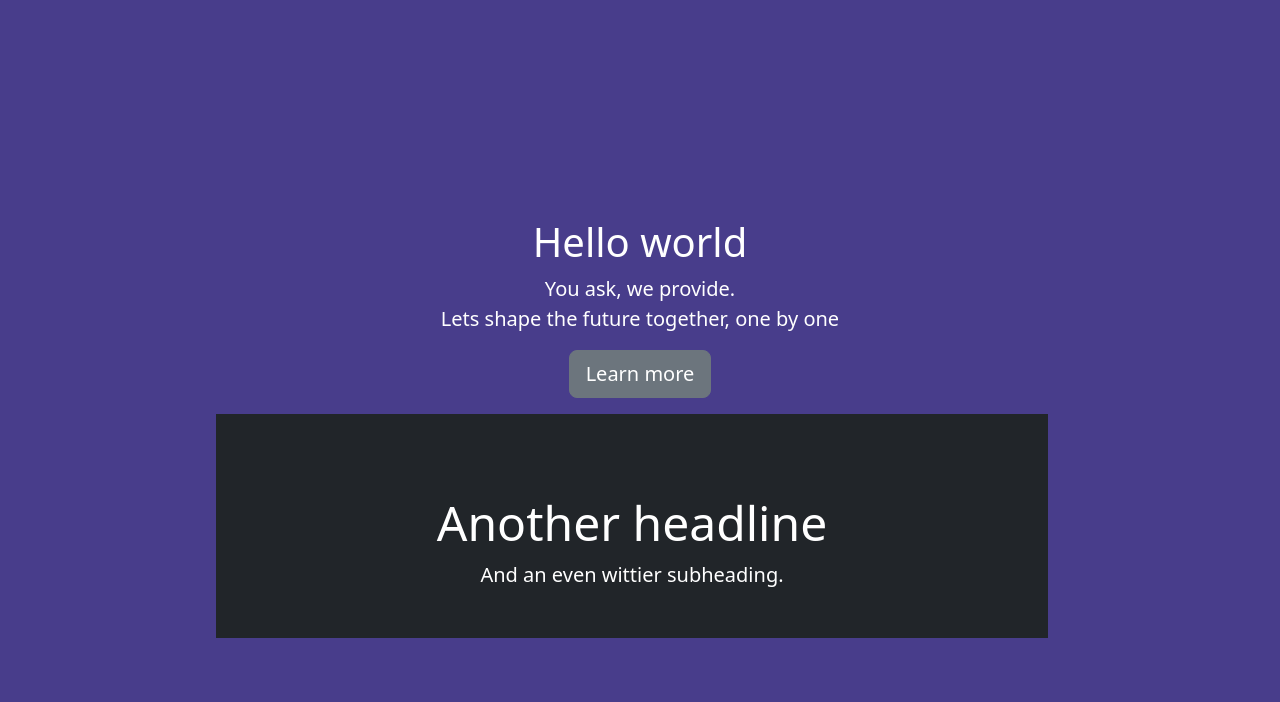
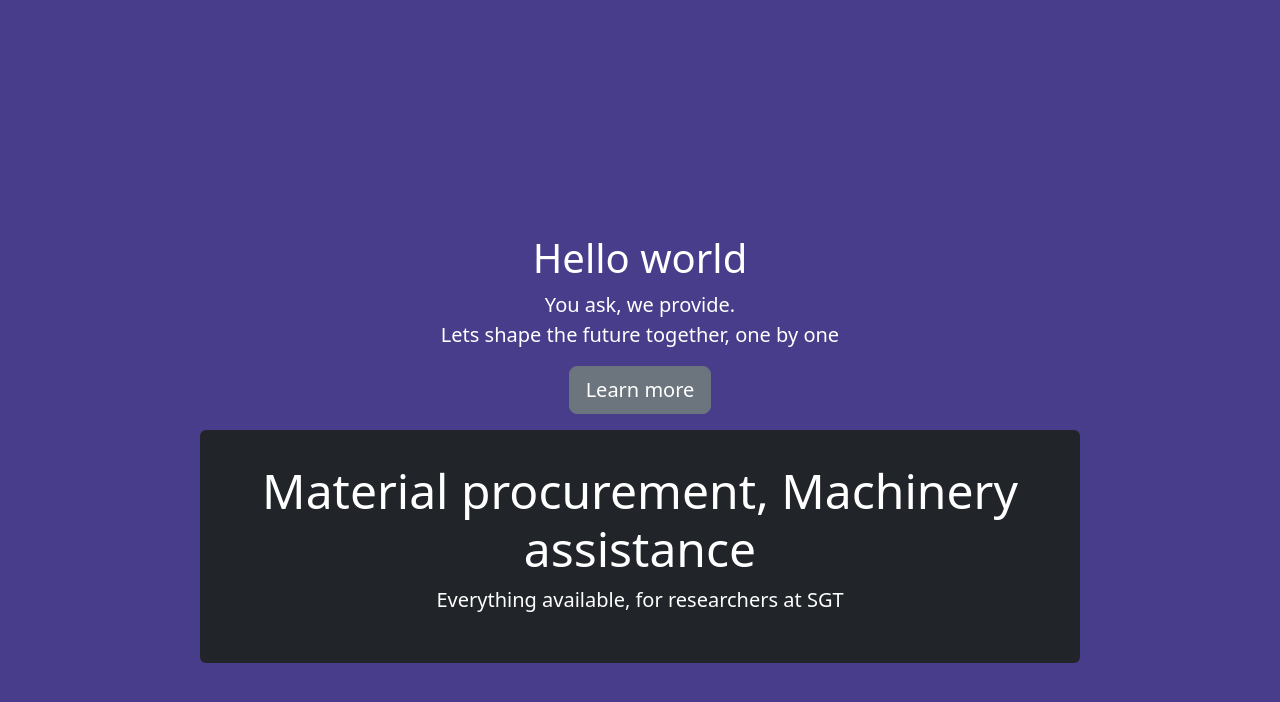
Before and after one commit to Kishlay-notabot/rfr-sgt, a website: page src/index.html in a window 1280 px wide. Shown: the part 96-798 px from the top of the page. Drawn offline with Linux system fonts and the light colour scheme; files whose address does not match are found by name.

Commit message:
remove unnecessary class p-3 in body

```diff
--- a/src/index.html
+++ b/src/index.html
@@ -7,7 +7,8 @@
     <title>Researchforesearchers-sgt</title>
     <link rel="stylesheet" href="/css/bootstrap.css">
 </head>
-<body class="text-white p-3" style=" background-color: darkslateblue; ">
+<body class="text-white" style=" background-color: darkslateblue; ">
+  <div class=" p-3">
     <header class="p-3 bg-dark text-white rounded">
       <div class="container">
           <div class="d-flex flex-wrap align-items-center justify-content-center justify-content-lg-start">
@@ -24,7 +25,7 @@
               </ul>
           </div>
       </div>
-</header>
+  </header></div>
 <br>
 <main role="main" class="inner cover text-center" style="margin: 200px;">
     <h1 class="cover-heading">Hello world</h1>
@@ -35,10 +36,10 @@
       <a href="#" class="btn btn-lg btn-secondary">Learn more</a>
     </p>
 
-    <div class="bg-dark me-md-3 pt-3 px-3 pt-md-5 px-md-5 text-center text-white overflow-hidden">
+    <div class="bg-dark text-center text-white overflow-hidden rounded" style="width: 100%;">
         <div class="my-3 py-3">
-          <h2 class="display-5">Another headline</h2>
-          <p class="lead">And an even wittier subheading.</p>
+          <h2 class="display-5">Material procurement, Machinery assistance </h2>
+          <p class="lead">Everything available, for researchers at SGT</p>
         </div>
   </main>
 
```
Lines whose indentation alone changed are shown as unchanged.
